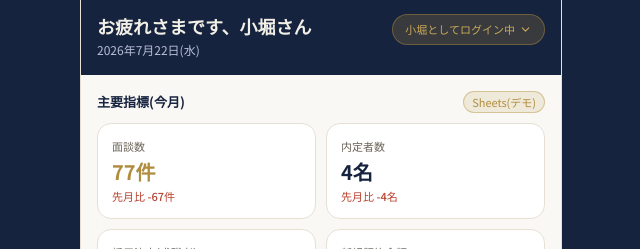
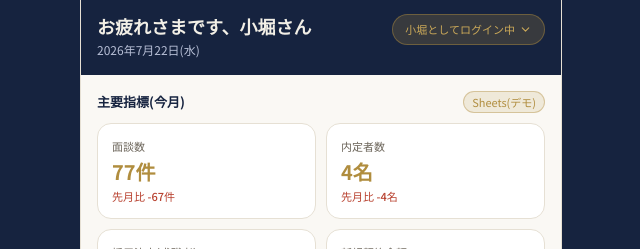
Before and after one commit to koboritobidai-gif/maiko, a Next.js app: page / in a window 1280 px wide. Both pictures are taken after a click on the element 640 px from the left and 400 px from the top of the page. Shown: the top 249 px of the page, without its empty margins (319-959 px from the left). Built offline with nearby package versions, Linux system fonts and the light colour scheme.

Commit message:
主要指標カードの視認性改善: 内定者数を金色アクセントに、ダークモードの数値色を調整
Co-Authored-By: Claude Fable 5 <noreply@anthropic.com>
Claude-Session: https://claude.ai/code/session_016CCmuDmJXciKEofoPcrJwe

```diff
--- a/src/app/globals.css
+++ b/src/app/globals.css
@@ -9,6 +9,7 @@
   --color-gold: #b08d3e;
   --color-gold-light: #cba959;
   --color-text: #232323;
+  --color-kpi-value: #16233f;
   --color-text-muted: #6b6459;
   --color-good: #2f7d4f;
   --color-warn: #b9832a;
@@ -24,6 +25,7 @@
   --color-gold: #cba959;
   --color-gold-light: #ddc07f;
   --color-text: #f1efe9;
+  --color-kpi-value: #f1efe9;
   --color-text-muted: #a7a396;
   --color-good: #57c481;
   --color-warn: #e0a94a;
@@ -40,6 +42,7 @@
     --color-gold: #cba959;
     --color-gold-light: #ddc07f;
     --color-text: #f1efe9;
+    --color-kpi-value: #f1efe9;
     --color-text-muted: #a7a396;
     --color-good: #57c481;
     --color-warn: #e0a94a;
--- a/src/components/DashboardView.tsx
+++ b/src/components/DashboardView.tsx
@@ -183,6 +183,7 @@ export default function DashboardView({
             label="内定者数"
             value={`${primary.offers.value}名`}
             caption={<DiffCaption diff={primary.offers.diff} unit="名" />}
+            accent
           />
           <KpiCard
             label="採用決定(求職者)"
--- a/src/components/KpiCard.tsx
+++ b/src/components/KpiCard.tsx
@@ -28,7 +28,7 @@ export default function KpiCard({
       </div>
       <span
         className="text-[20px] font-bold leading-tight"
-        style={{ color: accent ? "var(--color-gold)" : "var(--color-navy)" }}
+        style={{ color: accent ? "var(--color-gold)" : "var(--color-kpi-value)" }}
       >
         {value}
       </span>
```
